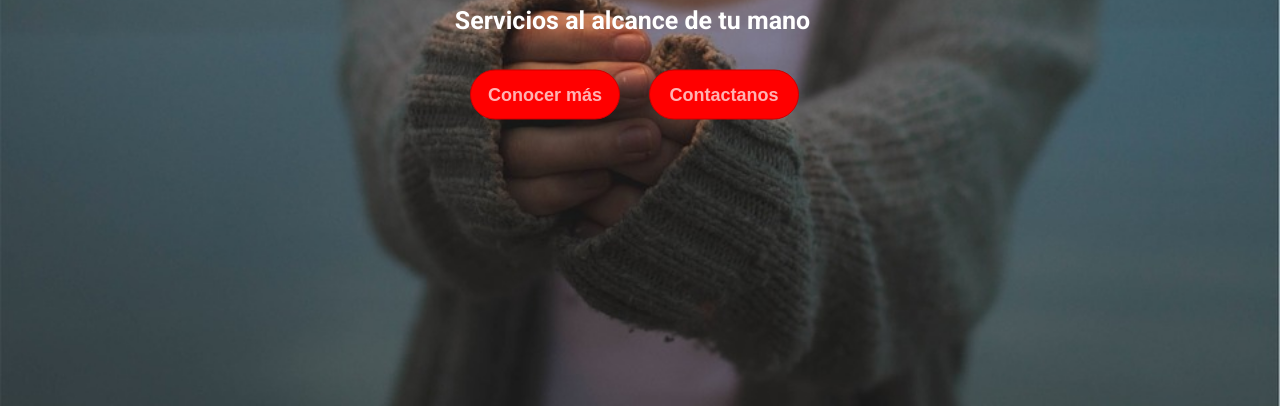
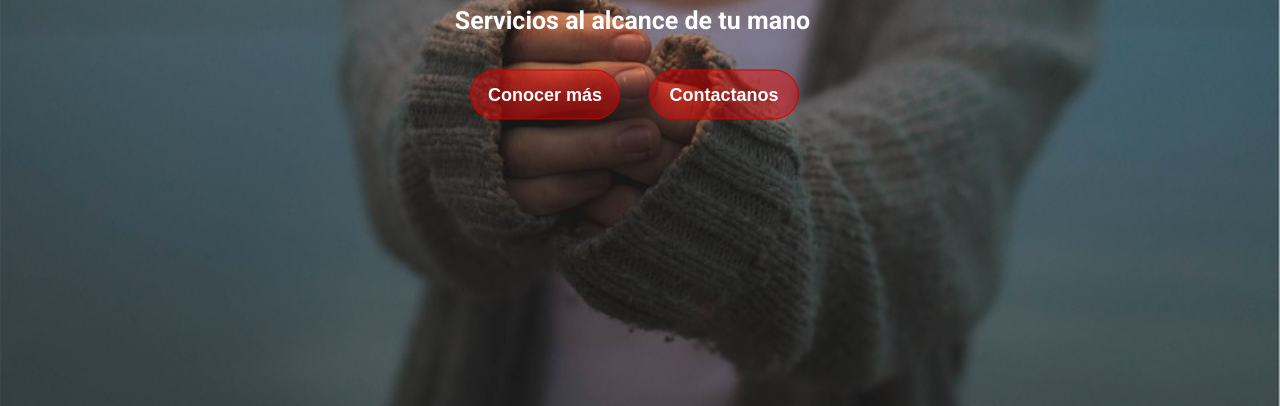
Before and after one commit to jjuane/mako-sd, a plain HTML site: page index.html in a window 1280 px wide. Shown: the part 394-800 px from the top of the page. Drawn offline with Linux system fonts and the light colour scheme.

Commit message:
Update style.css

```diff
--- a/style.css
+++ b/style.css
@@ -78,8 +78,8 @@
 	width: 150px;
 	font-size: 18px;
 	font-weight: 600;
-	color: #ffb3b3;
-	background: red;
+	color: #ffffff;
+	background: #ff00006b;
 	outline: none;
 	cursor: pointer;
 	border: 1px solid #cc0000;
```
